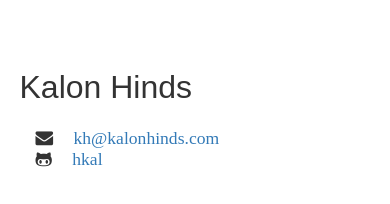
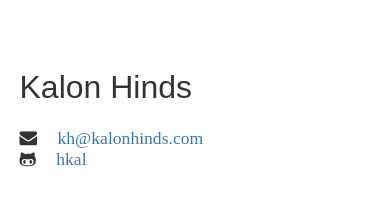
Before and after one commit to hkal/hkal.github.io, a plain HTML site: page index.html in a window 390 px wide. Shown: the top 204 px of the page. Drawn offline with Linux system fonts and the light colour scheme; a web font is replaced by a local one.

Commit message:
More mobile style changes

```diff
--- a/css/main.css
+++ b/css/main.css
@@ -98,4 +98,8 @@ a:hover {
   .container {
     width: 90%;
   }
+
+  .accounts li {
+    padding-left: 0;
+  }
 }
```
